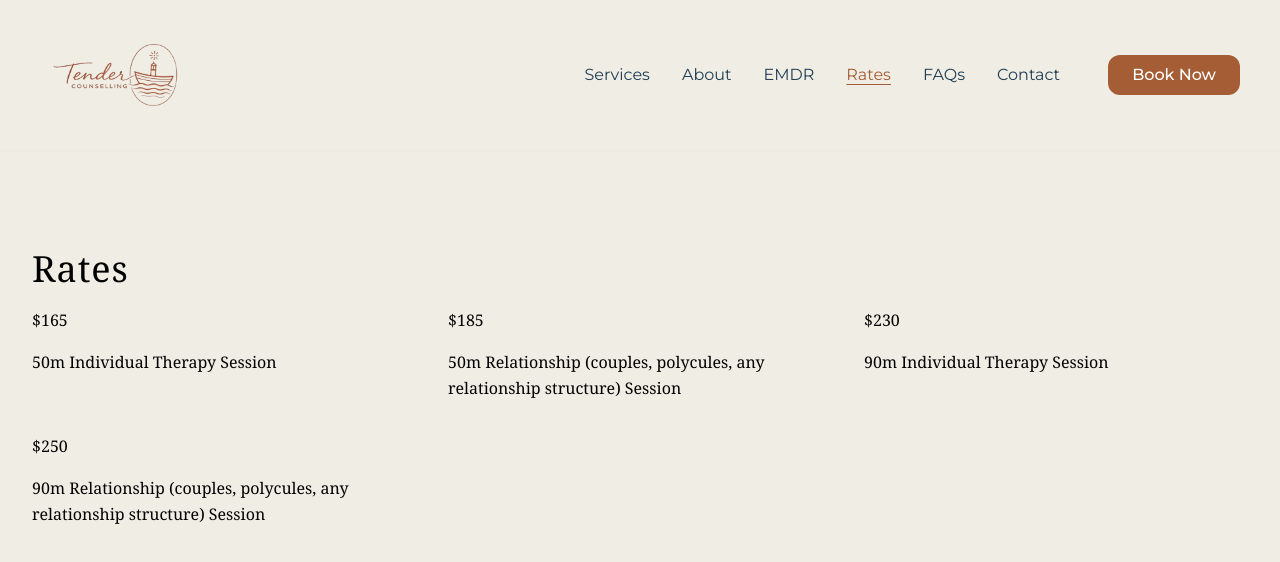
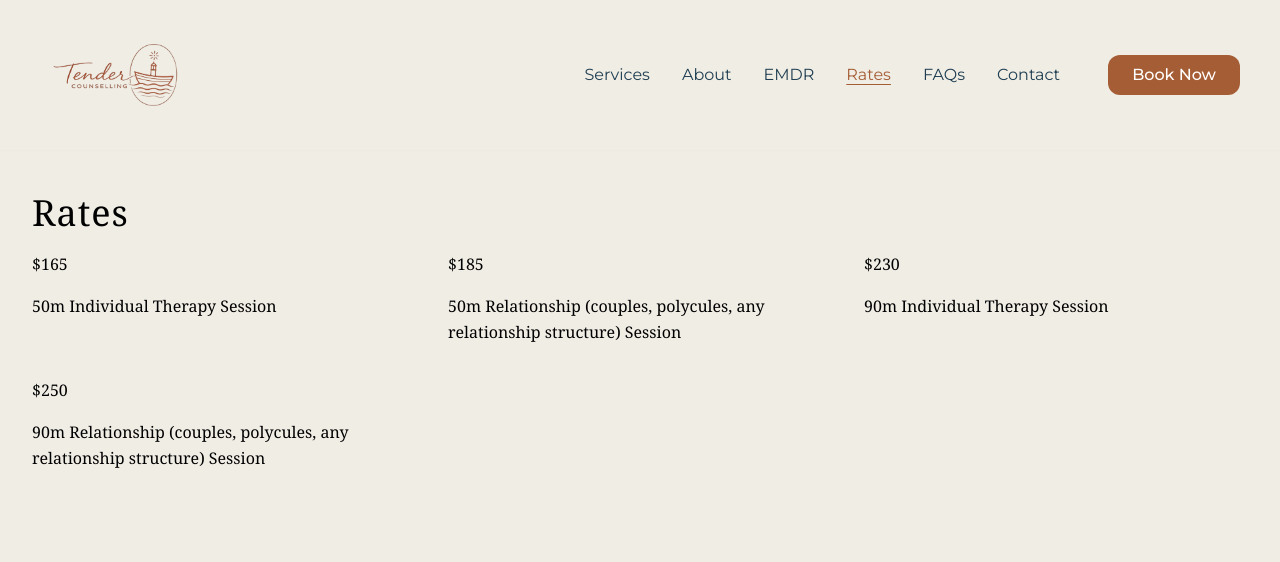
Before and after one commit to alexcoticehn/tender-ui, a Next.js app: page /rates in a window 1280 px wide. Shown: the top 562 px of the page. Built offline with nearby package versions, Linux system fonts and the light colour scheme; a web font is replaced by a local one.

Commit message:
reduce top padding

```diff
--- a/src/app/rates/page.tsx
+++ b/src/app/rates/page.tsx
@@ -1,7 +1,7 @@
 export default function Rates() {
   return (
     <div className="min-h-screen text-black font-serif">
-        <section className="mx-8 pt-24">
+        <section className="mx-8 pt-10">
           <h2 className="text-4xl mb-4">Rates</h2>
           <div className="grid md:grid-cols-3 gap-8 mb-6">
             <div className="flex flex-col">
```
